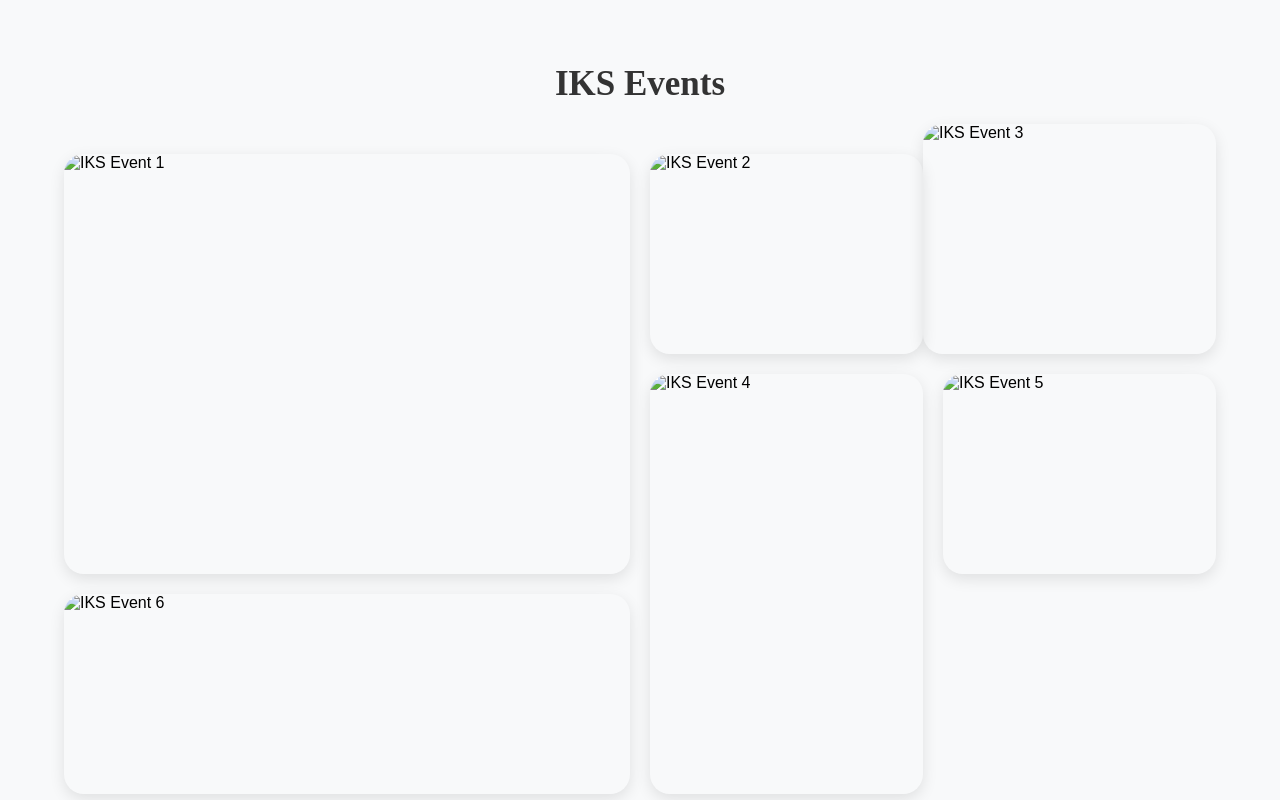
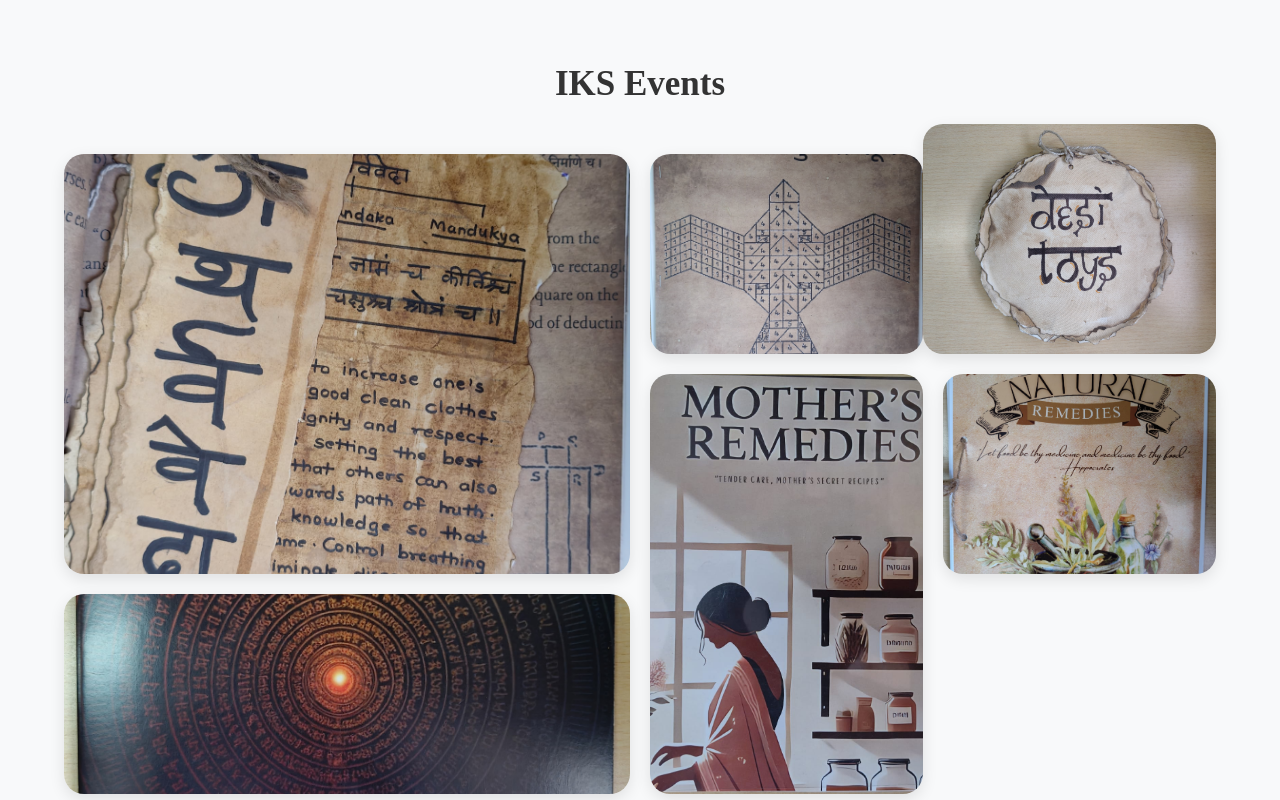
Before and after one commit to SGcpu/IKS_CRCE, a plain HTML site: page index.html in a window 1280 px wide. Shown: the part 3300-4100 px from the top of the page. Drawn offline with nearby package versions, Linux system fonts and the light colour scheme; a web font is replaced by a local one.

Commit message:
updated images and nav

```diff
--- a/index.html
+++ b/index.html
@@ -164,22 +164,22 @@
             <h2 class="events_heading">IKS Events</h2>
             <div class="events_grid">
                 <div class="event_item item-large">
-                    <img src="images\flipbook\img_akshar.jpeg" alt="IKS Event 1" class="event_img">
+                    <img src="assets/images/flipbook/img_akshar.jpeg" alt="IKS Event 1" class="event_img">
                 </div>
                 <div class="event_item">
-                    <img src="images\flipbook\img_anc.jpeg" alt="IKS Event 2" class="event_img">
+                    <img src="assets/images/flipbook/img_anc.jpeg" alt="IKS Event 2" class="event_img">
                 </div>
                 <div class="event_item">
-                    <img src="images\flipbook\img_desi.jpeg" alt="IKS Event 3" class="event_img">
+                    <img src="assets/images/flipbook/img_desi.jpeg" alt="IKS Event 3" class="event_img">
                 </div>
                 <div class="event_item item-tall">
-                    <img src="images\flipbook\img_mr.jpeg" alt="IKS Event 4" class="event_img">
+                    <img src="assets/images/flipbook/img_mr.jpeg" alt="IKS Event 4" class="event_img">
                 </div>
                 <div class="event_item">
-                    <img src="images\flipbook\img_nat.jpeg" alt="IKS Event 5" class="event_img">
+                    <img src="assets/images/flipbook/img_nat.jpeg" alt="IKS Event 5" class="event_img">
                 </div>
                 <div class="event_item item-wide">
-                    <img src="images\flipbook\img_vedas.jpeg" alt="IKS Event 6" class="event_img">
+                    <img src="assets/images/flipbook/img_vedas.jpeg" alt="IKS Event 6" class="event_img">
                 </div>
             </div>
             <div class="text_main">
```
Also changed, not shown: media.html (+6 -6 lines).
